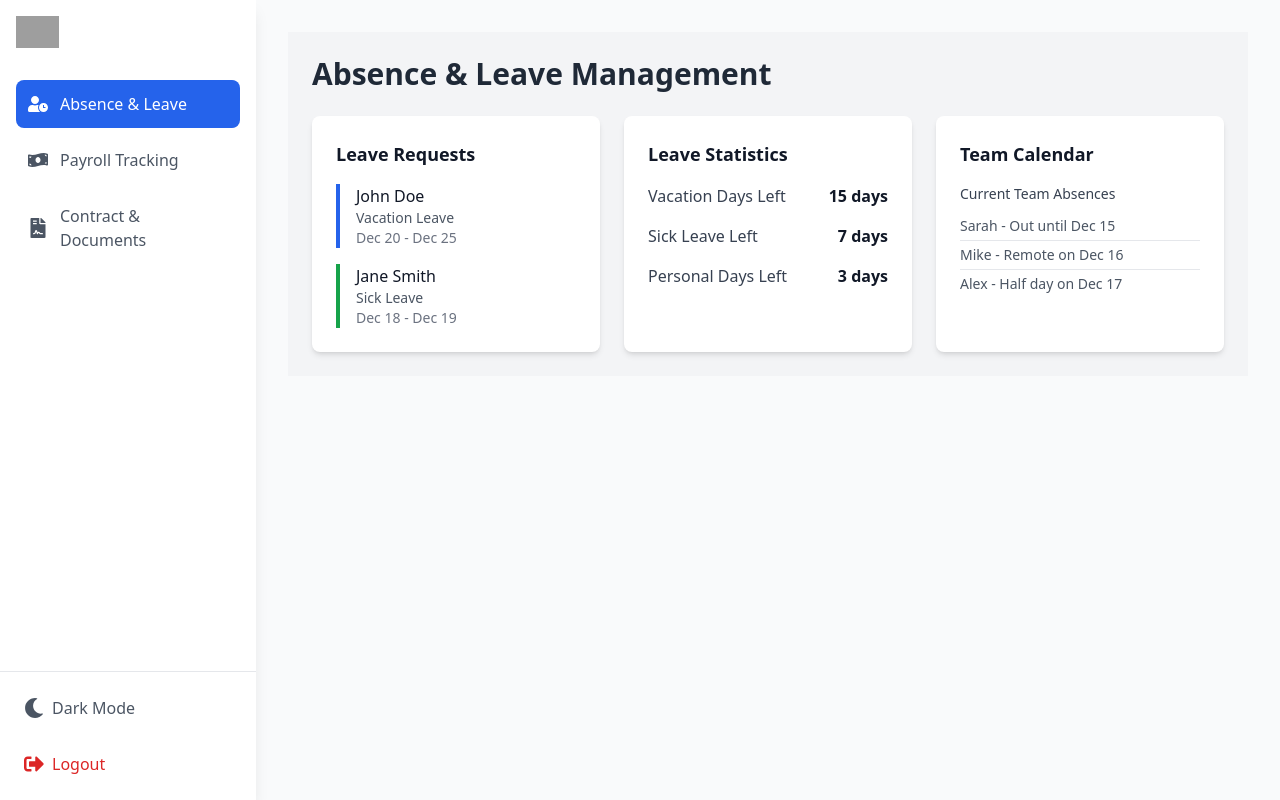
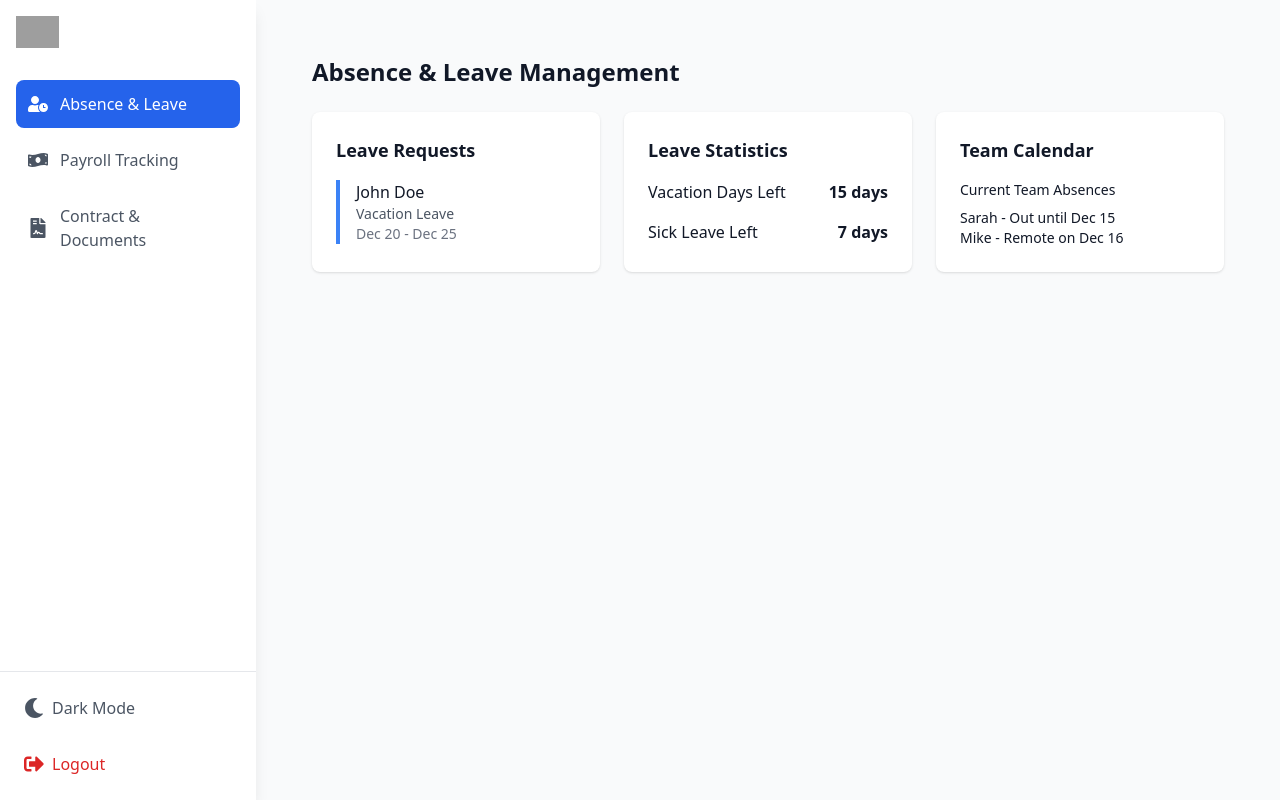
Before and after one commit to wassimOubaziz/hackathon, a React (Create React App) app: page /dashboard/absence in a window 1280 px wide. Built offline with nearby package versions, Linux system fonts and the light colour scheme; grey boxes are pictures that could not be loaded.

Commit message:
dashboard dd2

```diff
--- a/src/pages/dashboard/AbsenceManagement.jsx
+++ b/src/pages/dashboard/AbsenceManagement.jsx
@@ -7,66 +7,47 @@ const AbsenceManagement = () => {
       initial={{ opacity: 0 }}
       animate={{ opacity: 1 }}
       transition={{ duration: 0.5 }}
-      className="p-6 bg-gray-100 dark:bg-gray-900 text-gray-900 dark:text-gray-100"
+      className="p-6"
     >
-      <h1 className="text-3xl font-extrabold mb-6 text-gray-800 dark:text-gray-100">
-        Absence & Leave Management
-      </h1>
+      <h1 className="text-2xl font-bold mb-6">Absence & Leave Management</h1>
       <div className="grid grid-cols-1 md:grid-cols-2 lg:grid-cols-3 gap-6">
         {/* Leave Request Card */}
-        <div className="bg-white dark:bg-gray-800 rounded-lg shadow-md p-6 hover:shadow-lg transition-shadow">
-          <h2 className="text-lg font-semibold mb-4 text-gray-900 dark:text-gray-200">
-            Leave Requests
-          </h2>
+        <div className="bg-white dark:bg-gray-800 rounded-lg shadow p-6">
+          <h2 className="text-lg font-semibold mb-4">Leave Requests</h2>
           <div className="space-y-4">
             {/* Sample leave request */}
-            <div className="border-l-4 border-blue-600 dark:border-blue-400 pl-4 hover:bg-gray-50 dark:hover:bg-gray-700 transition">
-              <p className="font-medium text-gray-900 dark:text-gray-100">John Doe</p>
-              <p className="text-sm text-gray-600 dark:text-gray-300">Vacation Leave</p>
-              <p className="text-sm text-gray-500 dark:text-gray-400">Dec 20 - Dec 25</p>
-            </div>
-            <div className="border-l-4 border-green-600 dark:border-green-400 pl-4 hover:bg-gray-50 dark:hover:bg-gray-700 transition">
-              <p className="font-medium text-gray-900 dark:text-gray-100">Jane Smith</p>
-              <p className="text-sm text-gray-600 dark:text-gray-300">Sick Leave</p>
-              <p className="text-sm text-gray-500 dark:text-gray-400">Dec 18 - Dec 19</p>
+            <div className="border-l-4 border-blue-500 pl-4">
+              <p className="font-medium">John Doe</p>
+              <p className="text-sm text-gray-600 dark:text-gray-400">Vacation Leave</p>
+              <p className="text-sm text-gray-500">Dec 20 - Dec 25</p>
             </div>
           </div>
         </div>
 
         {/* Statistics Card */}
-        <div className="bg-white dark:bg-gray-800 rounded-lg shadow-md p-6 hover:shadow-lg transition-shadow">
-          <h2 className="text-lg font-semibold mb-4 text-gray-900 dark:text-gray-200">
-            Leave Statistics
-          </h2>
+        <div className="bg-white dark:bg-gray-800 rounded-lg shadow p-6">
+          <h2 className="text-lg font-semibold mb-4">Leave Statistics</h2>
           <div className="space-y-4">
             <div className="flex justify-between items-center">
-              <span className="text-gray-700 dark:text-gray-300">Vacation Days Left</span>
-              <span className="font-bold text-gray-900 dark:text-gray-100">15 days</span>
+              <span>Vacation Days Left</span>
+              <span className="font-bold">15 days</span>
             </div>
             <div className="flex justify-between items-center">
-              <span className="text-gray-700 dark:text-gray-300">Sick Leave Left</span>
-              <span className="font-bold text-gray-900 dark:text-gray-100">7 days</span>
-            </div>
-            <div className="flex justify-between items-center">
-              <span className="text-gray-700 dark:text-gray-300">Personal Days Left</span>
-              <span className="font-bold text-gray-900 dark:text-gray-100">3 days</span>
+              <span>Sick Leave Left</span>
+              <span className="font-bold">7 days</span>
             </div>
           </div>
         </div>
 
         {/* Calendar Card */}
-        <div className="bg-white dark:bg-gray-800 rounded-lg shadow-md p-6 hover:shadow-lg transition-shadow">
-          <h2 className="text-lg font-semibold mb-4 text-gray-900 dark:text-gray-200">
-            Team Calendar
-          </h2>
+        <div className="bg-white dark:bg-gray-800 rounded-lg shadow p-6">
+          <h2 className="text-lg font-semibold mb-4">Team Calendar</h2>
           <div className="space-y-2">
-            <p className="text-sm font-medium text-gray-700 dark:text-gray-300">
-              Current Team Absences
-            </p>
-            <div className="text-sm text-gray-600 dark:text-gray-300">
-              <p className="py-1 border-b border-gray-200 dark:border-gray-700">Sarah - Out until Dec 15</p>
-              <p className="py-1 border-b border-gray-200 dark:border-gray-700">Mike - Remote on Dec 16</p>
-              <p className="py-1">Alex - Half day on Dec 17</p>
+            <p className="text-sm">Current Team Absences</p>
+            {/* Sample calendar entries */}
+            <div className="text-sm">
+              <p>Sarah - Out until Dec 15</p>
+              <p>Mike - Remote on Dec 16</p>
             </div>
           </div>
         </div>
--- a/src/pages/dashboard/AccountingReports.jsx
+++ b/src/pages/dashboard/AccountingReports.jsx
@@ -13,7 +13,7 @@ const AccountingReports = () => {
       <div className="grid grid-cols-1 md:grid-cols-2 lg:grid-cols-3 gap-6">
         {/* Financial Summary Card */}
         <div className="bg-white dark:bg-gray-800 rounded-lg shadow p-6">
-          <h2 className="text-lg font-semibold mb-4 text-gray-800">Financial Summary</h2>
+          <h2 className="text-lg font-semibold mb-4">Financial Summary</h2>
           <div className="space-y-4">
             <div className="flex justify-between items-center">
               <span>Revenue</span>
@@ -32,7 +32,7 @@ const AccountingReports = () => {
 
         {/* Expense Breakdown Card */}
         <div className="bg-white dark:bg-gray-800 rounded-lg shadow p-6">
-          <h2 className="text-lg font-semibold mb-4 text-gray-800">Expense Breakdown</h2>
+          <h2 className="text-lg font-semibold mb-4">Expense Breakdown</h2>
           <div className="space-y-4">
             <div className="flex justify-between items-center">
               <span>Payroll</span>
@@ -51,7 +51,7 @@ const AccountingReports = () => {
 
         {/* Recent Transactions Card */}
         <div className="bg-white dark:bg-gray-800 rounded-lg shadow p-6">
-          <h2 className="text-lg font-semibold mb-4 text-gray-800">Recent Transactions</h2>
+          <h2 className="text-lg font-semibold mb-4">Recent Transactions</h2>
           <div className="space-y-4">
             {/* Sample transactions */}
             <div className="border-l-4 border-blue-500 pl-4">
--- a/src/pages/dashboard/PayrollTracking.jsx
+++ b/src/pages/dashboard/PayrollTracking.jsx
@@ -13,7 +13,7 @@ const PayrollTracking = () => {
       <div className="grid grid-cols-1 md:grid-cols-2 lg:grid-cols-3 gap-6">
         {/* Payroll Summary Card */}
         <div className="bg-white dark:bg-gray-800 rounded-lg shadow p-6">
-          <h2 className="text-lg font-semibold mb-4 text-gray-800">Payroll Summary</h2>
+          <h2 className="text-lg font-semibold mb-4">Payroll Summary</h2>
           <div className="space-y-4">
             <div className="flex justify-between items-center">
               <span>Total Payroll</span>
@@ -32,7 +32,7 @@ const PayrollTracking = () => {
 
         {/* Recent Payments Card */}
         <div className="bg-white dark:bg-gray-800 rounded-lg shadow p-6">
-          <h2 className="text-lg font-semibold mb-4 text-gray-800">Recent Payments</h2>
+          <h2 className="text-lg font-semibold mb-4">Recent Payments</h2>
           <div className="space-y-4">
             {/* Sample payment entries */}
             <div className="border-l-4 border-green-500 pl-4">
@@ -50,7 +50,7 @@ const PayrollTracking = () => {
 
         {/* Upcoming Payments Card */}
         <div className="bg-white dark:bg-gray-800 rounded-lg shadow p-6">
-          <h2 className="text-lg font-semibold mb-4 text-gray-800">Upcoming Payments</h2>
+          <h2 className="text-lg font-semibold mb-4">Upcoming Payments</h2>
           <div className="space-y-4">
             <div className="flex justify-between items-center">
               <span>Next Payment Date</span>
--- a/tailwind.config.js
+++ b/tailwind.config.js
@@ -1,7 +1,10 @@
 /** @type {import('tailwindcss').Config} */
 module.exports = {
   content: [
+    "./src/*.{js,jsx,ts,tsx}",
     "./src/**/*.{js,jsx,ts,tsx}",
+    "./src/**/**/*.{js,jsx,ts,tsx}",
+    "./src/**/**/**/*.{js,jsx,ts,tsx}",
   ],
   darkMode: 'class',
   theme: {
```
Also changed, not shown: src/pages/dashboard/ContractManagement.jsx (+9 -9 lines).
